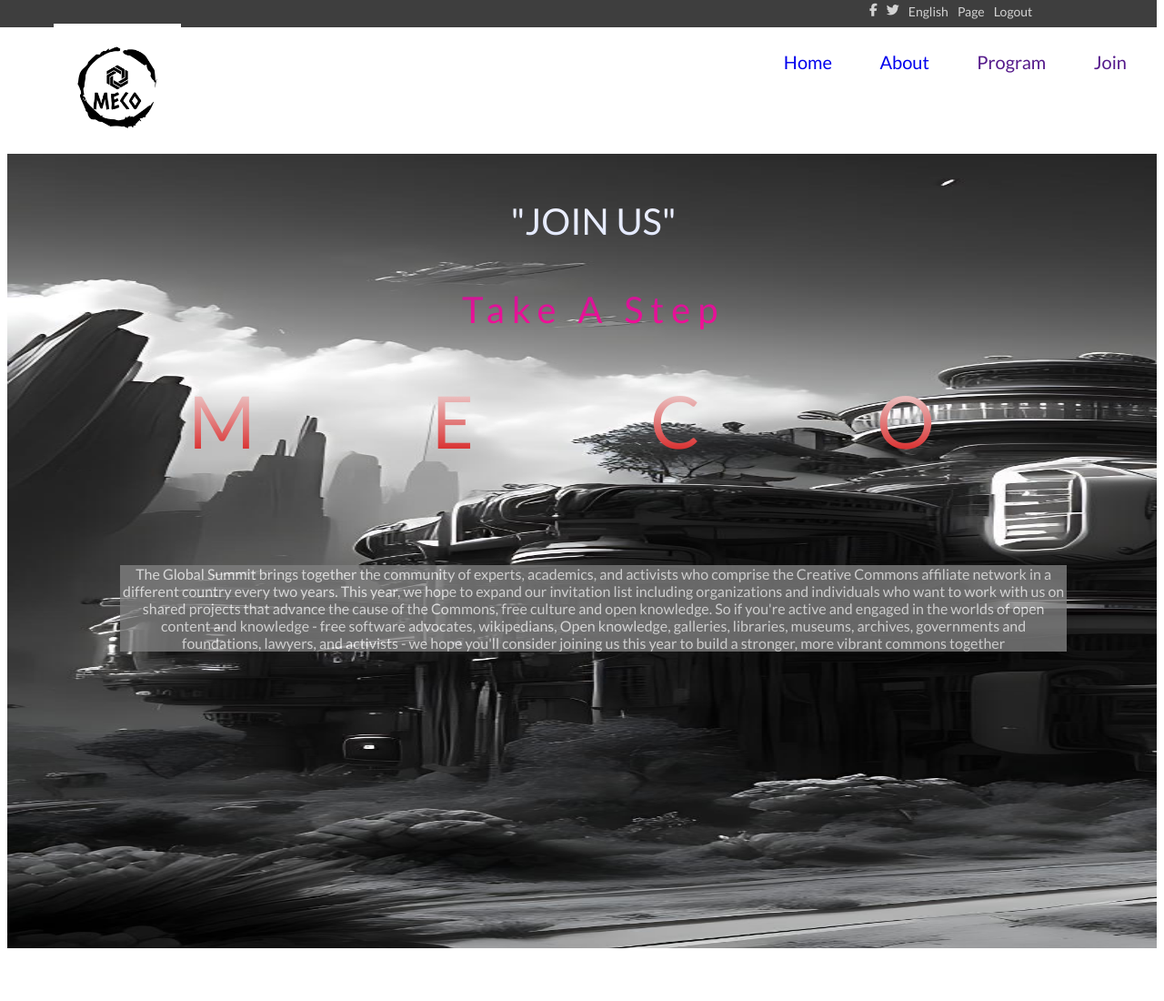
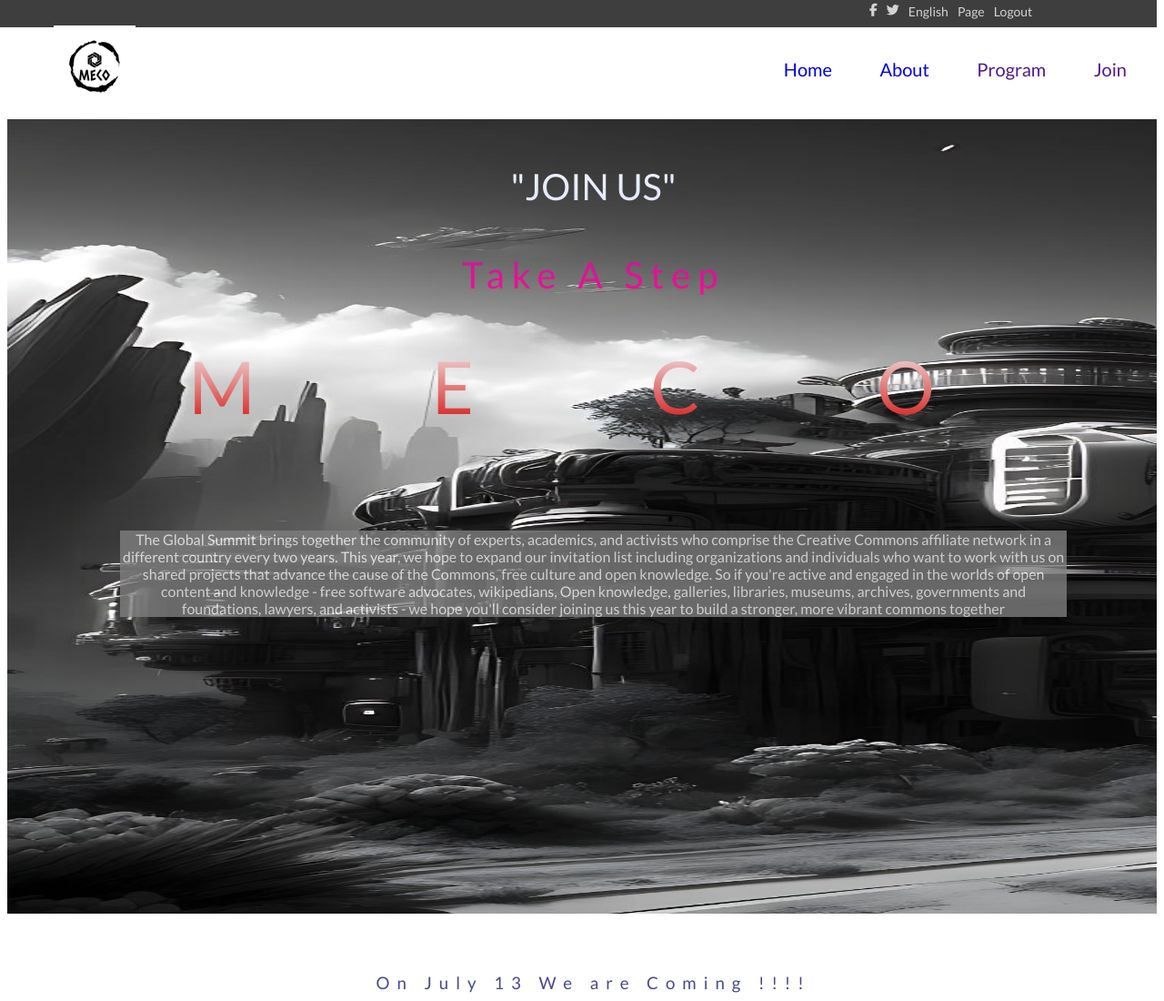
Before and after one commit to shihabrafio/Meco-Chocolate, a website: page about.html in a window 1280 px wide. Shown: the top 1100 px of the page at 91% size. Drawn offline with nearby package versions, Linux system fonts and the light colour scheme.

Commit message:
Fix Nav menu

```diff
--- a/about.css
+++ b/about.css
@@ -13,6 +13,7 @@
 }
 
 #ham-menu {
+  display: none;
   position: fixed;
   left: 0%;
   top: -1%;
@@ -38,7 +39,7 @@
   background-color: white;
   justify-content: flex-start;
   height: 63px;
-  padding-top: 6%;
+  padding-top: 3%;
   padding-left: 4%;
 }
 
@@ -265,11 +266,10 @@
   }
 
   .logo {
-    width: 14%;
-
+    width: 9%;
     /* padding-left: 0; */
     margin: 0%;
-    margin-top: -8%;
+    margin-top: -4%;
   }
 
   .menu_items {
@@ -277,7 +277,7 @@
     list-style: none;
     justify-content: space-around;
     position: absolute;
-    top: 5%;
+    top: 6%;
     right: 14%;
     text-decoration: none;
   }
--- a/script.js
+++ b/script.js
@@ -3,6 +3,7 @@
 const cardSection = document.getElementById('featured-speakers');
 function clickMenu() {
   ham.style.display = 'inline';
+  menu.style.display = 'none';
 }
 function clickX() {
   ham.style.display = 'none';
--- a/style.css
+++ b/style.css
@@ -13,6 +13,7 @@
 }
 
 #ham-menu {
+  display: none;
   position: fixed;
   left: 0%;
   top: -1%;
@@ -38,7 +39,7 @@
   background-color: white;
   justify-content: flex-start;
   height: 63px;
-  padding-top: 6%;
+  padding-top: 3%;
 }
 
 .logo {
@@ -247,9 +248,9 @@
   }
 
   .logo {
-    width: 12%;
+    width: 8%;
     margin-left: 3%;
-    margin-top: -8%;
+    margin-top: -2%;
   }
 
   #menu {
```
